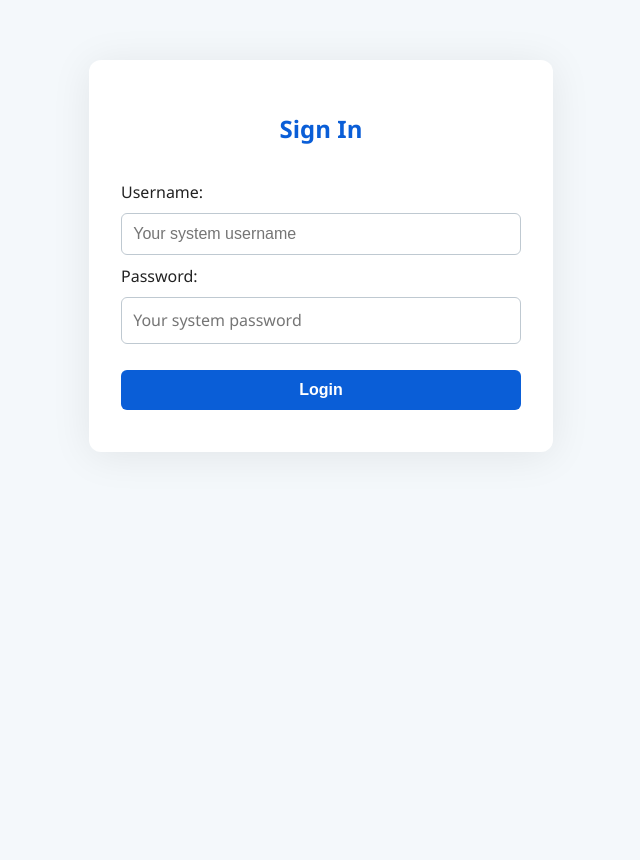
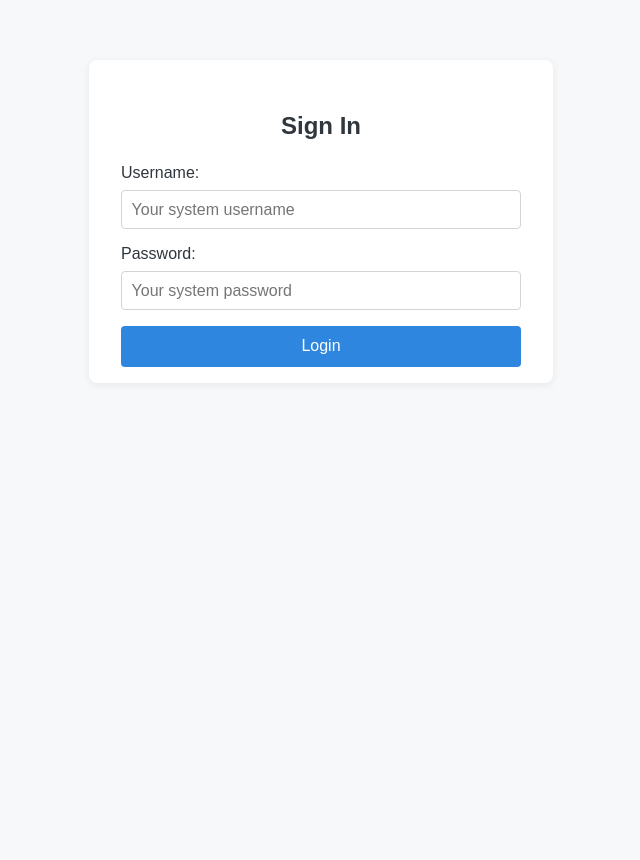
Before and after one commit to andrew-kemp/AzureDNSSyncv2.0, a Flask app: page /login in a window 1280 px wide. Shown: the whole page, without its empty margins (319-959 px from the left). After the commit the page ends 367 px from the top, so only its background shows below. Run offline with Flask 3, Linux system fonts and the light colour scheme.

Commit message:
Update style.css

```diff
--- a/app/static/style.css
+++ b/app/static/style.css
@@ -1,97 +1,82 @@
 body {
-    font-family: "Segoe UI", Verdana, Arial, sans-serif;
-    background: #f4f8fb;
-    color: #222;
+    font-family: Arial, sans-serif;
+    background: #f6f8fa;
     margin: 0;
     padding: 0;
-    min-height: 100vh;
 }
-
 .container {
+    max-width: 400px;
     margin: 60px auto;
-    max-width: 400px;
-    padding: 2em;
-    background: white;
-    border-radius: 12px;
-    box-shadow: 0 4px 40px rgba(0,0,0,0.08);
+    background: #fff;
+    padding: 2em 2em 1em 2em;
+    border-radius: 8px;
+    box-shadow: 0 2px 8px rgba(0,0,0,0.07);
 }
-
 h2 {
     text-align: center;
-    color: #0a5ed7;
-    margin-bottom: 1.5em;
+    color: #2f363d;
+    margin-bottom: 1em;
 }
-
-.form-label {
-    color: #333;
-    font-weight: 500;
+.qr {
+    display: block;
+    margin: 0 auto 1em auto;
+    border: 1px solid #e1e4e8;
+    background: #fff;
+    padding: 0.5em;
+    border-radius: 4px;
+    width: 180px;
+    height: 180px;
 }
-
-input, button, select, textarea {
+label {
+    display: block;
+    margin-bottom: .5em;
+    color: #2f363d;
+}
+input[type="text"], input[type="email"], input[type="password"], input[type="number"] {
     width: 100%;
-    margin: 10px 0;
-    padding: 0.7em;
-    border-radius: 6px;
-    border: 1px solid #bfc9d1;
+    padding: .6em;
+    margin-bottom: 1em;
+    border: 1px solid #d1d5da;
+    border-radius: 4px;
     font-size: 1em;
     box-sizing: border-box;
 }
-
-input[type="password"] {
-    font-family: inherit;
+button {
+    background: #2e86de;
+    color: #fff;
+    border: none;
+    padding: .7em 1.2em;
+    border-radius: 4px;
+    font-size: 1em;
+    cursor: pointer;
+    width: 100%;
 }
-
-button {
-    background: #0a5ed7;
-    color: white;
-    border: none;
-    cursor: pointer;
-    font-weight: 600;
-    margin-top: 1em;
-    transition: background 0.2s;
+button:hover {
+    background: #1769aa;
 }
-
-button:hover {
-    background: #084cbb;
+.alert {
+    margin: 1em 0;
+    padding: .8em 1em;
+    border-radius: 4px;
+    font-size: .98em;
 }
-
-.alert {
-    padding: 0.75em 1em;
-    border-radius: 6px;
-    margin-bottom: 1em;
-    font-size: 1em;
+.alert-success {
+    background: #e6f9e8;
+    color: #238636;
+    border: 1px solid #b6e2b8;
 }
 .alert-danger {
-    background: #fdecea;
-    color: #d32f2f;
-}
-.alert-success {
-    background: #e8f5e9;
-    color: #388e3c;
+    background: #fae7e7;
+    color: #d73a49;
+    border: 1px solid #f2bcbc;
 }
 .alert-warning {
-    background: #fff8e1;
-    color: #fbc02d;
+    background: #fff7e6;
+    color: #e36209;
+    border: 1px solid #ffe6b0;
 }
-.alert-info {
-    background: #e3f2fd;
-    color: #1976d2;
+.manual-secret {
+    margin: 1em 0;
+    text-align: center;
+    font-size: 1.1em;
 }
-
-ul {
-    color: #e53935;
-    list-style: none;
-    padding: 0;
-    margin-top: 10px;
-    text-align: center;
-}
-
-a {
-    color: #0a5ed7;
-    text-decoration: none;
-    transition: color 0.2s;
-}
-a:hover {
-    color: #084cbb;
-    text-decoration: underline;
-}
```
